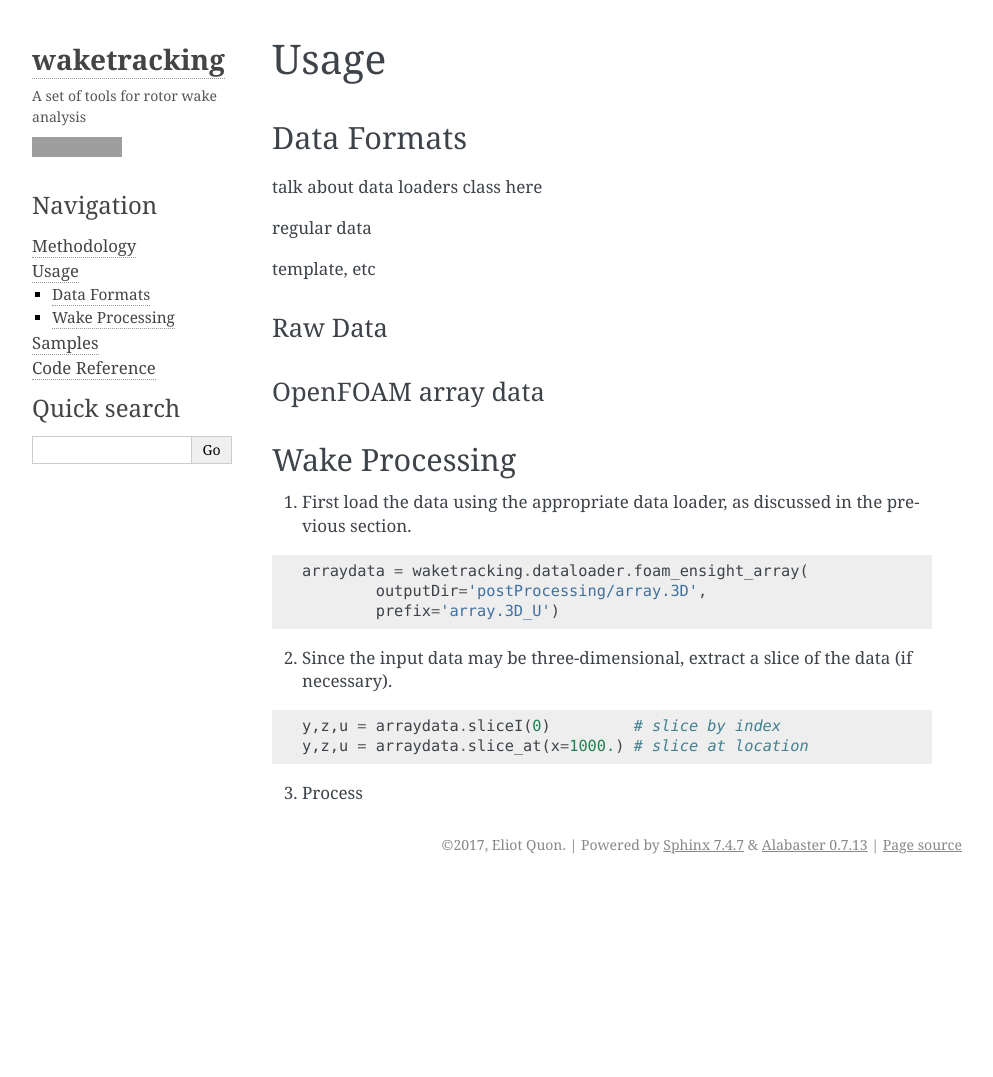
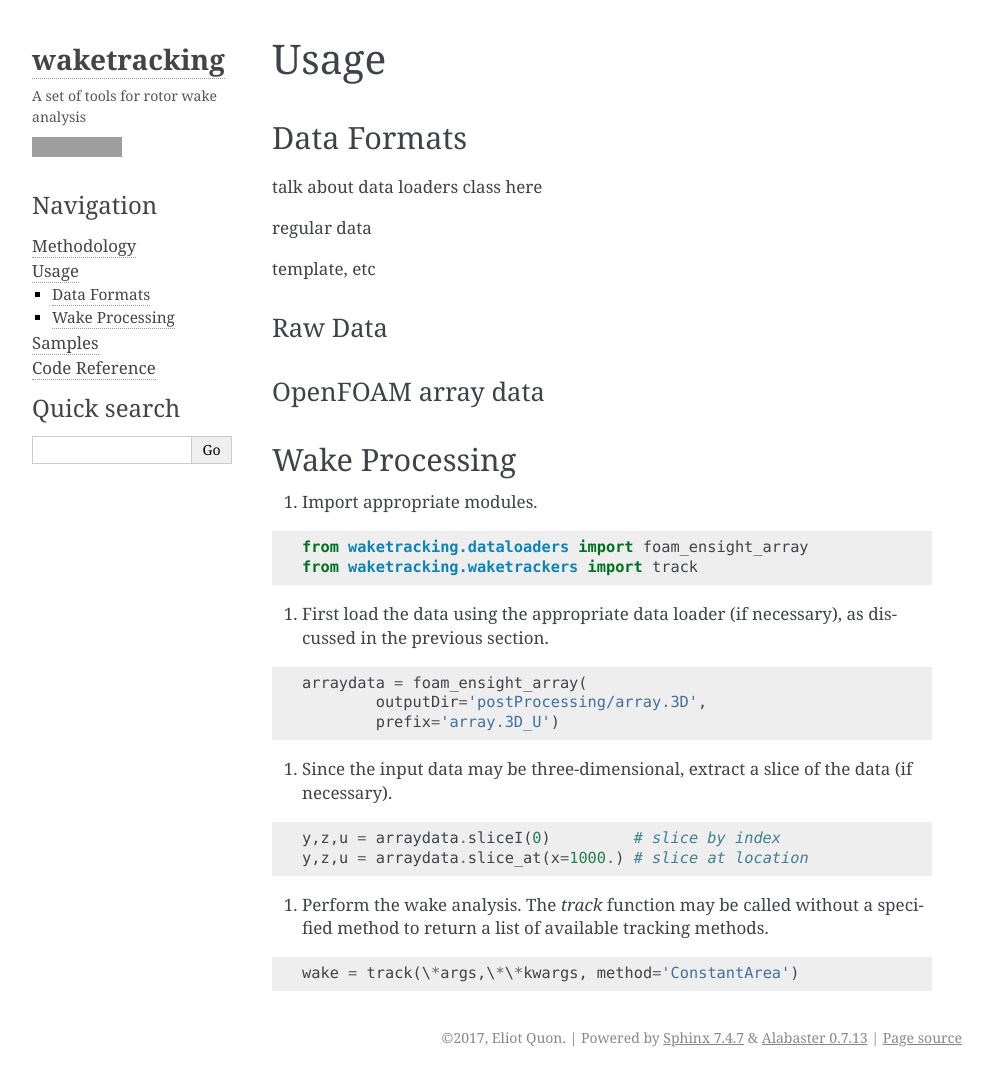
Before and after one commit to ewquon/waketracking, a Sphinx documentation site: the page built from doc/usage.rst, in a window 1280 px wide. Shown: the whole page, without its empty margins (148-1141 px from the left). Built offline with Sphinx 7.4.7, drawn with Linux system fonts in a browser that asks for light colours; before the commit the page ends 900 px from its top, so only the background shows below that; grey boxes are pictures that could not be loaded.

```diff
--- a/doc/conf.py
+++ b/doc/conf.py
@@ -31,9 +31,12 @@ sys.path.insert(0, os.path.abspath('..'))
 # Add any Sphinx extension module names here, as strings. They can be
 # extensions coming with Sphinx (named 'sphinx.ext.*') or your custom
 # ones.
-extensions = ['sphinx.ext.autodoc',
-    'sphinx.ext.mathjax',
-    'sphinx.ext.githubpages']
+extensions = [
+        'sphinx.ext.autodoc',
+        'sphinx.ext.napoleon',
+        'sphinx.ext.mathjax',
+        'sphinx.ext.githubpages',
+]
 
 # Add any paths that contain templates here, relative to this directory.
 templates_path = ['_templates']
@@ -177,8 +180,12 @@ texinfo_documents = [
      'Miscellaneous'),
 ]
 
-
 # -- Options for autodoc output -------------------------------------------
 
 # Print out docstring for __init__
 autoclass_content = 'both'
+
+# -- Options for napoleon (autodoc preprocessor) --------------------------
+# This is needed to handle numpy-style docstrings...
+napoleon_google_docstring = False
+napoleon_numpy_docstring = True
--- a/doc/usage.rst
+++ b/doc/usage.rst
@@ -22,19 +22,30 @@ OpenFOAM array data
 Wake Processing
 ===============
 
-1. First load the data using the appropriate data loader, as discussed in the previous section.
+#. Import appropriate modules.
 
 .. code-block:: python
 
-    arraydata = waketracking.dataloader.foam_ensight_array(
+    from waketracking.dataloaders import foam_ensight_array
+    from waketracking.waketrackers import track
+
+#. First load the data using the appropriate data loader (if necessary), as discussed in the previous section.
+
+.. code-block:: python
+
+    arraydata = foam_ensight_array(
             outputDir='postProcessing/array.3D',
             prefix='array.3D_U')
 
-2. Since the input data may be three-dimensional, extract a slice of the data (if necessary).
+#. Since the input data may be three-dimensional, extract a slice of the data (if necessary).
 
 .. code-block:: python
 
     y,z,u = arraydata.sliceI(0)         # slice by index
     y,z,u = arraydata.slice_at(x=1000.) # slice at location
 
-3. Process
+#. Perform the wake analysis. The *track* function may be called without a specified method to return a list of available tracking methods.
+
+.. code-block:: python
+
+    wake = track(\*args,\*\*kwargs, method='ConstantArea')
--- a/waketrackers.py
+++ b/waketrackers.py
@@ -209,7 +209,7 @@ class waketracker(object):
             print 'Saved',fname
 
     def printSnapshots(self,**kwargs):
-        """Write out all snapshots to $outdir.
+        """Write out all snapshots to ${outdir}.
 
         See plotContour for keyword arguments.
         """
@@ -365,8 +365,8 @@ class contourwaketracker(waketracker):
 
         See waketracker.plotContour for more information
 
-        Additional Parameters
-        ---------------------
+        Parameters
+        ----------
         plotpath : boolean, optional
             Plot the wake contour path.
         """
```
Also changed, not shown: dataloaders.py (renamed from dataloader.py, +4 -3 lines), doc/code.rst (+21 -5 lines).
